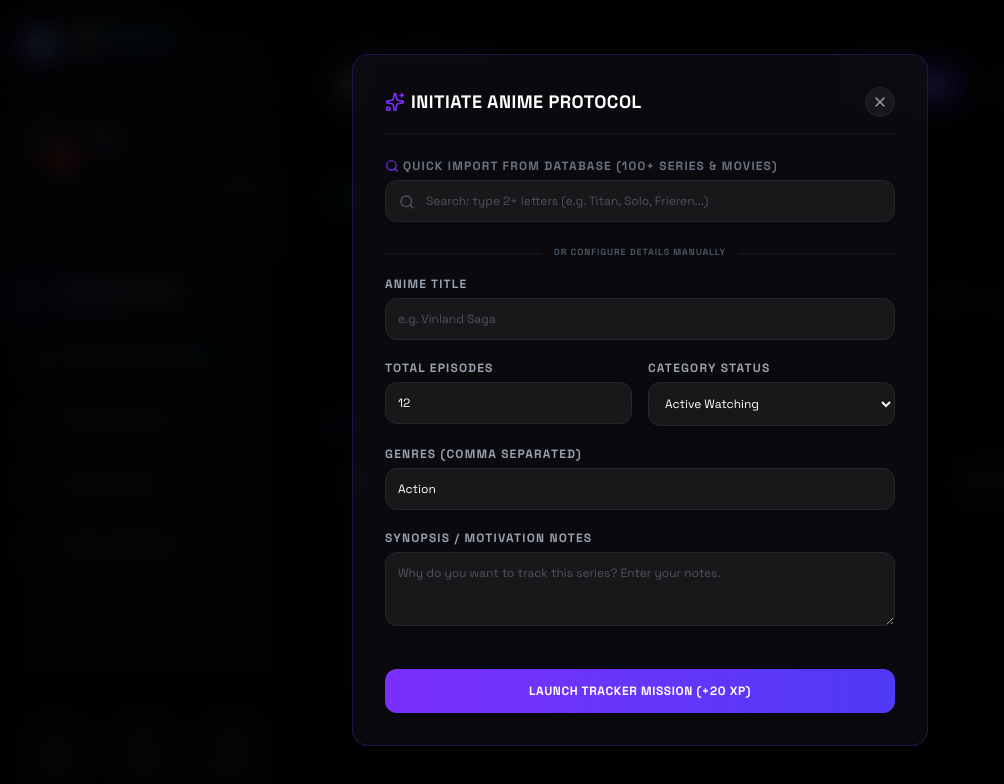
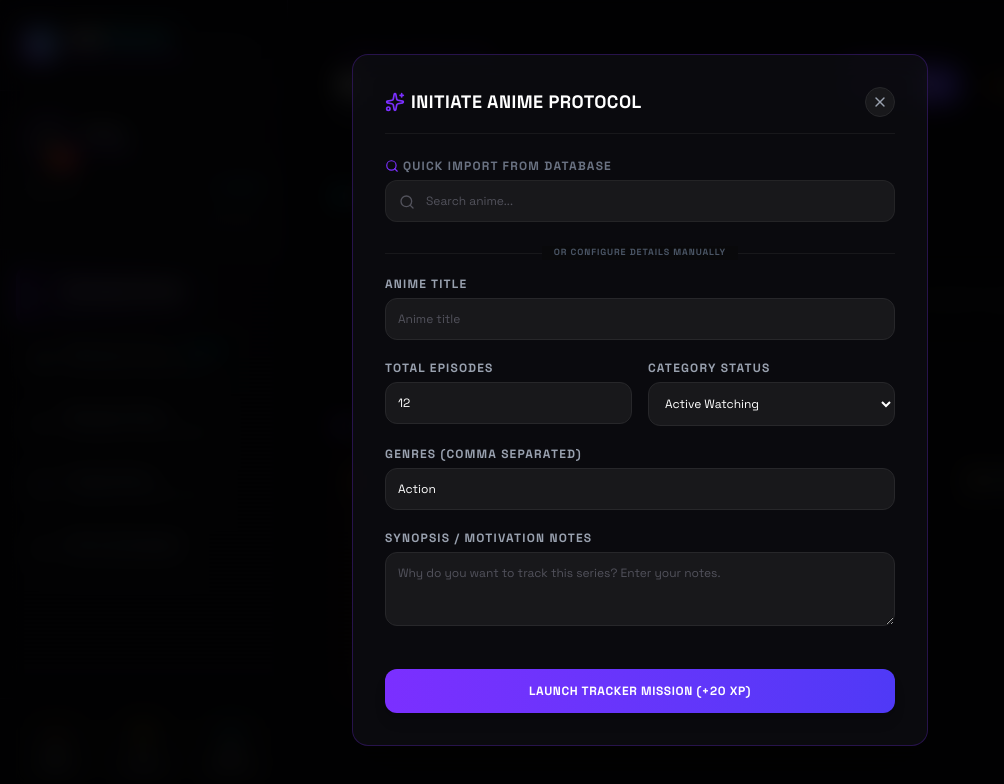
Before and after one commit to H8rsh100/AniFocus, a Next.js app: page / in a window 1280 px wide. Both pictures are taken after a click on the button "ADD ANIME". Shown: the top 784 px of the page, without its empty margins (0-1004 px from the left). Built offline with nearby package versions, Linux system fonts and the light colour scheme.

Commit message:
ui: clean up placeholder text in Add Anime modal

```diff
--- a/src/app/page.tsx
+++ b/src/app/page.tsx
@@ -830,14 +830,14 @@ export default function Home() {
             <div className="space-y-1.5 mb-6 relative">
               <label className="block text-xs font-bold text-gray-500 uppercase tracking-widest flex items-center gap-1">
                 <Search className="w-3.5 h-3.5 text-primary-purple" />
-                Quick Import from Database (100+ Series & Movies)
+                Quick Import from Database
               </label>
               <div className="relative">
                 <input
                   type="text"
                   value={searchQuery}
                   onChange={(e) => { setSearchQuery(e.target.value); setExpandedSearchId(null); }}
-                  placeholder="Search: type 2+ letters (e.g. Titan, Solo, Frieren...)"
+                  placeholder="Search anime..."
                   className="w-full bg-zinc-900 border border-zinc-800/80 rounded-xl p-3 pl-10 text-xs text-white placeholder-zinc-600 focus:outline-none focus:border-neon-blue transition-all"
                 />
                 <Search className="absolute left-3.5 top-3.5 w-4 h-4 text-zinc-600" />
@@ -939,7 +939,7 @@ export default function Home() {
                   required
                   value={formTitle}
                   onChange={(e) => setFormTitle(e.target.value)}
-                  placeholder="e.g. Vinland Saga"
+                  placeholder="Anime title"
                   className="w-full bg-zinc-900 border border-zinc-800 rounded-xl p-3 text-xs text-white placeholder-zinc-600 focus:outline-none focus:border-primary-purple transition-all"
                 />
               </div>
```
